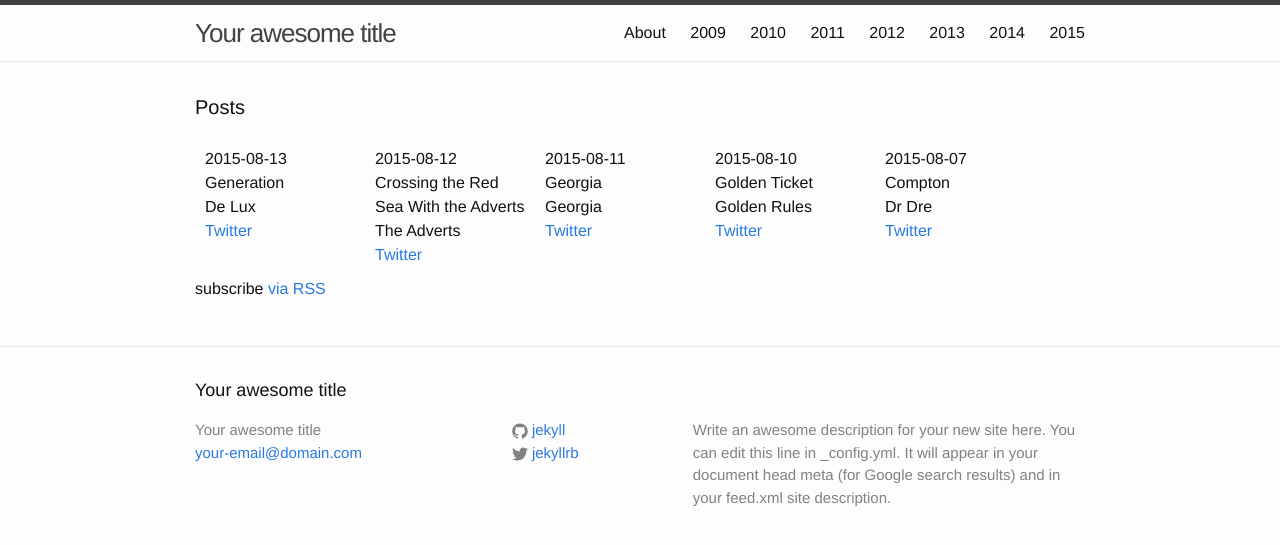
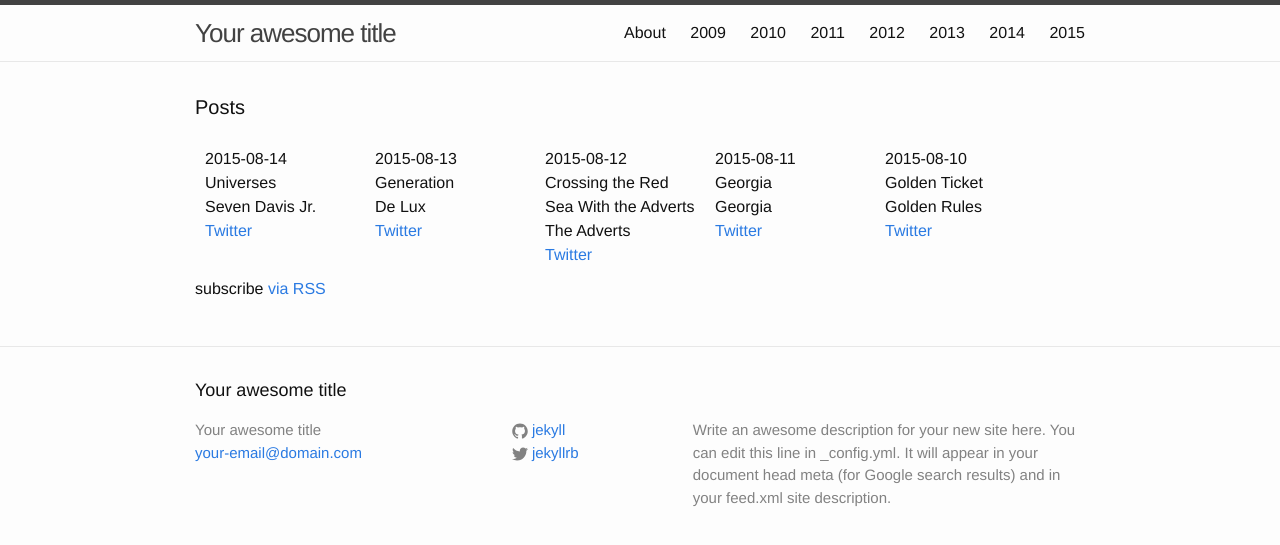
Before and after one commit to karaken12/bbc6musicaotd, a Jekyll site: the page built from site/index.html, in a window 1280 px wide. Shown: the top 545 px of the page. Built offline with Jekyll 4.4.1, drawn with Linux system fonts in a browser that asks for light colours.

Commit message:
Album for 2015-08-14.

```diff
--- a/site/_data/year/2015.yml
+++ b/site/_data/year/2015.yml
@@ -772,3 +772,8 @@
   title: Generation
   twitter: https://twitter.com/BBC6Music/status/631793837514604544
   spotify-id: 5e6ilVhhpn5m2jyWkY9Vep
+- date: 2015-08-14
+  artist: Seven Davis Jr.
+  title: Universes
+  twitter: https://twitter.com/BBC6Music/status/632150794251436032
+  spotify-id: 5BkroGl5bf651IuPuhtbB2
```
